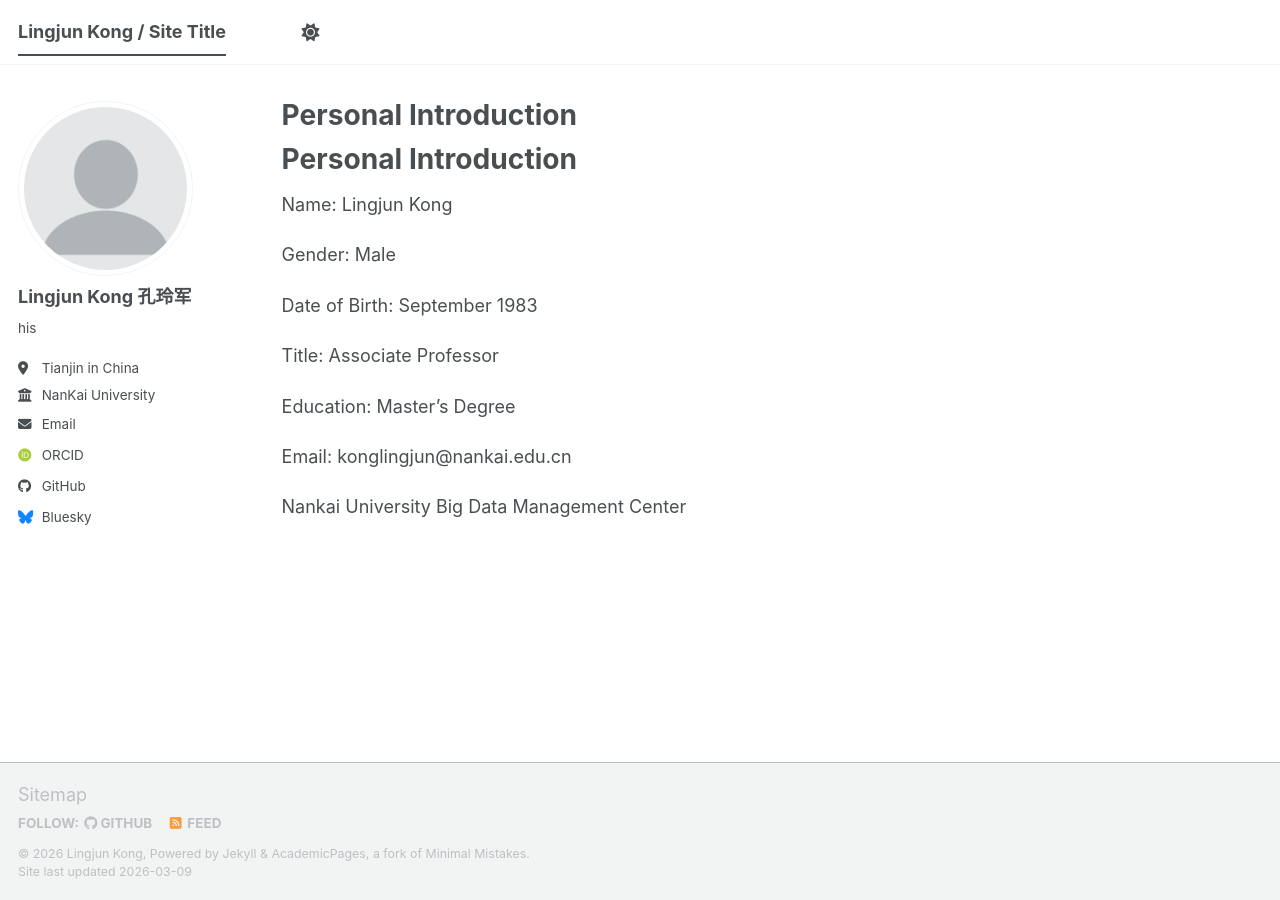
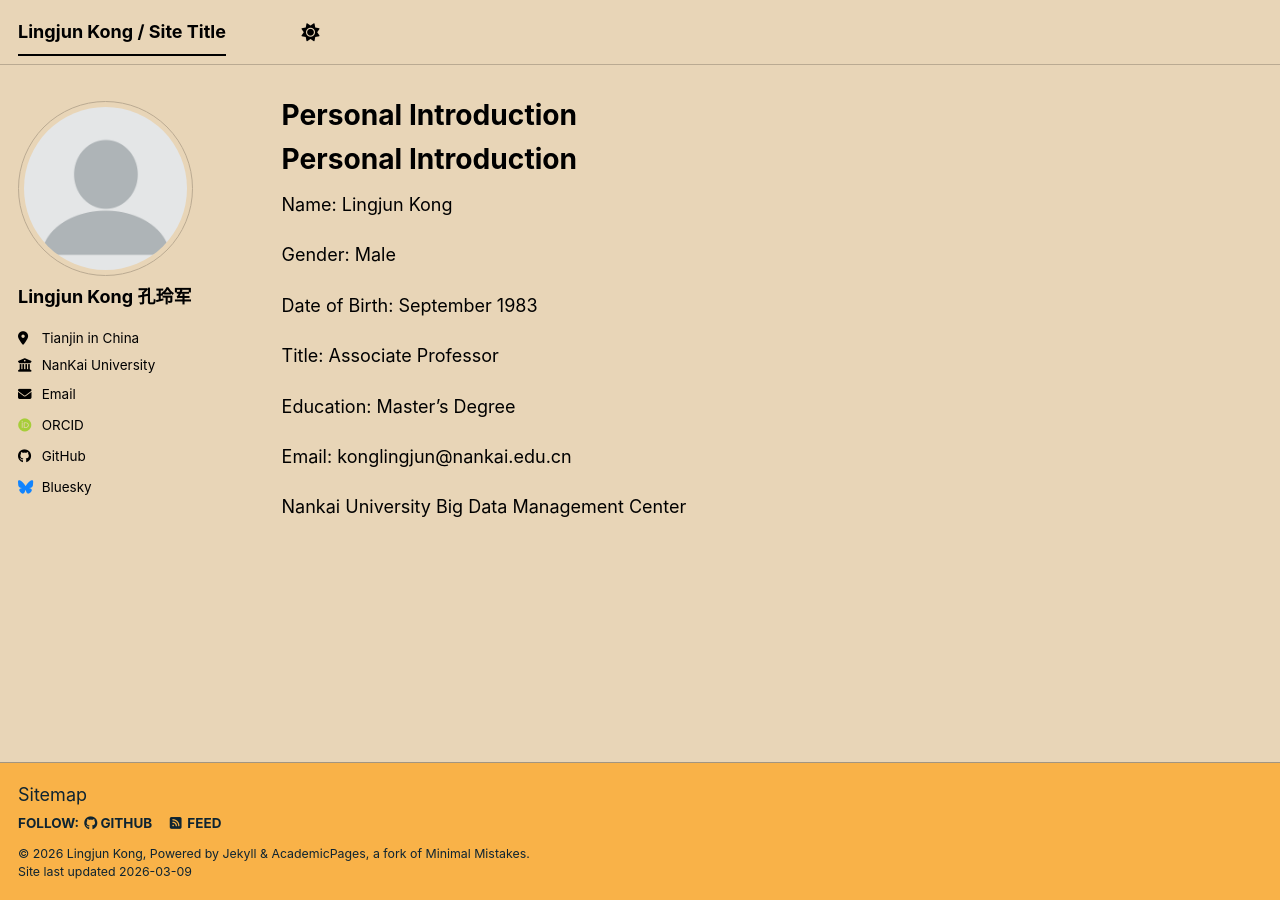
Before and after one commit to klj63260826/klj63260826.github.io, a Jekyll site: the page built from _pages/about.md, in a window 1280 px wide. Built offline with Jekyll 4.4.1, drawn with Linux system fonts in a browser that asks for light colours; some web fonts are replaced; a script bundle is joined from its source files by our own code; library files that are not in the unit come from our copies.

Commit message:
Update _config.yml

```diff
--- a/_config.yml
+++ b/_config.yml
@@ -8,7 +8,7 @@
 
 # Basic Site Settings
 locale                   : "en-US"
-site_theme               : "default" # The available themes options are "default", "air", "sunrise", "mint", "dirt" and "contrast"
+site_theme               : "sunrise" # The available themes options are "default", "air", "sunrise", "mint", "dirt" and "contrast"
 title                    : "Lingjun Kong / Site Title"
 title_separator          : "-"
 name                     : &name "Lingjun Kong"
@@ -25,7 +25,7 @@
   # Biographic information
   avatar           : "profile.png"
   name             : "Lingjun Kong 孔玲军 "
-  pronouns         : "his"
+  pronouns         : ""
   bio              : ""
   location         : "Tianjin in China"
   employer         : "NanKai University"
```
